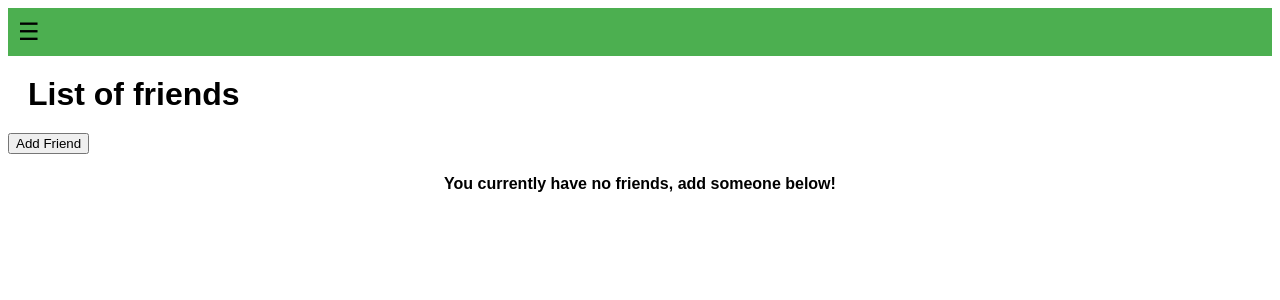
After one commit to simo-nr/wishlist, a Flask app: page /friends in a window 1280 px wide. The commit adds this page. Shown: the top 300 px of the page. Run offline with Flask 3, Linux system fonts and the light colour scheme; the visitor is signed in with stand-in values (Sample User, id 1); data comes from the database, SQL or seed files in the repository; data that the repository does not hold is empty.

Commit message:
adds friends function

```diff
--- a/add_column_to_db.py
+++ b/add_column_to_db.py
@@ -21,9 +21,11 @@ for table in tables:
     print(table[0])
 
 # Example: Add a new column 'new_column' to the 'WishlistItem' table
-my_cursor.execute("ALTER TABLE wishlist_item ADD COLUMN image_link VARCHAR(200)")
-my_cursor.execute("ALTER TABLE wishlist_item ADD COLUMN notes VARCHAR(400)")
+# my_cursor.execute("ALTER TABLE wishlist_item ADD COLUMN image_link VARCHAR(200)")
+# my_cursor.execute("ALTER TABLE wishlist_item ADD COLUMN notes VARCHAR(400)")
 my_cursor.execute("ALTER TABLE wishlist_item ADD COLUMN name VARCHAR(200)")
+
+my_cursor.execute("ALTER TABLE user ADD COLUMN ")
 
 mydb.commit()
 
--- a/app.py
+++ b/app.py
@@ -89,6 +89,22 @@ def view_user(id):
         return redirect('/')
     items = WishlistItem.query.filter_by(user=viewing_user).order_by(desc(WishlistItem.date_created)).all()
     return render_template('view_user.html', items=items)
+
+
+@app.route('/friends', methods=['POST', 'GET'])
+@login_required
+def friends():
+    if request.method == 'POST':
+        # TODO: change all of this, popup to add one friend
+
+        # set everyone as friend for now
+        all_users = User.query.all()
+        for user in all_users:
+            if user != current_user:
+                current_user.friends.append(user)
+
+    friend_users = current_user.friends
+    return render_template('friends.html', friends=friend_users)
 
 
 @app.route('/view_item/<int:id>', methods=['POST', 'GET'])
--- a/templates/base.html
+++ b/templates/base.html
@@ -11,7 +11,7 @@
 <body>
     <div id="menu">
         <a href="/" onclick="closeMenu()">Home</a>
-        <a href="#" onclick="closeMenu()">Friends</a>
+        <a href="/friends" onclick="closeMenu()">Friends</a>
         <a href="#" onclick="closeMenu()">Services</a>
         <a href="#" onclick="closeMenu()">Contact</a>
     </div>
--- /dev/null
+++ b/templates/friends.html
@@ -0,0 +1,39 @@
+{% extends 'base.html' %}
+
+{% block body %}
+<div class="content">
+    <h1>List of friends</h1>
+
+    <form action="/friends" method="POST">
+
+        <input type="submit" value="Add Friend">
+    </form>
+
+    {% if friends|length < 1 %}
+    <h4 style="text-align: center">You currently have no friends, add someone below!</h4>
+    <!-- <button class="bigButton" onclick="addFriend()" style="background-color: rgb(79, 204, 79);">Add your first friend</button> -->
+    {% else %}
+
+    <!-- <button class="bigButton" onclick="addFriend()" style="background-color: rgb(79, 204, 79);">Add a friend</button> -->
+    <table>
+        <tr>
+            <th>Friend</th>
+            <th>ID</th>
+            <th>Actions</th>
+        </tr>
+        {% for friend in friends %}
+            <tr>
+                <td>{{ friend.username }}</td>
+                <td>{{ friend.id }}</td>
+                <td>
+                    <a href="/view_user/{{friend.id}}">View friend</a>
+
+                </td>
+            </tr>
+        {% endfor %}
+    </table>
+
+    {% endif %}
+</div>
+
+{% endblock %}
```
Also changed, not shown: models.py (+11 -0 lines).
